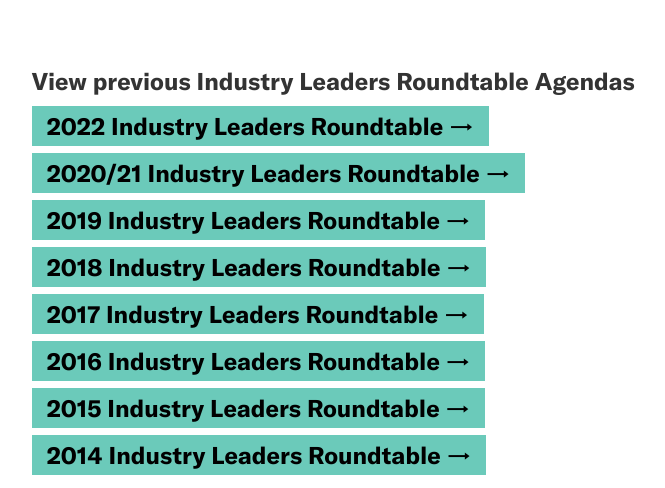
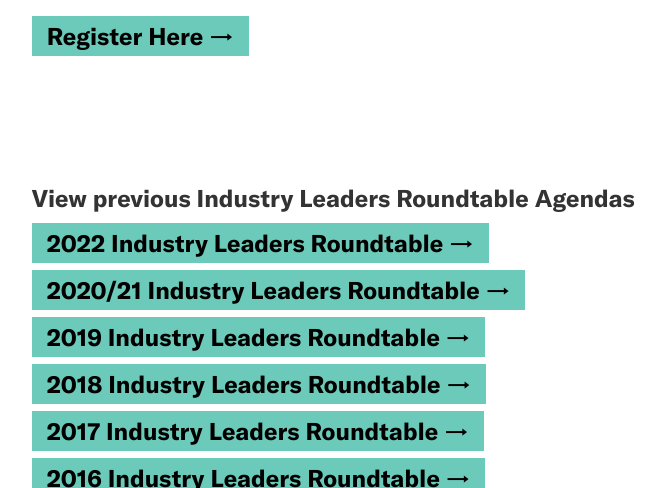
Before and after one commit to jengalas/bwaf-bbw, a Jekyll site: the page built from _programs/industry-leaders-roundtable-retreat.md, in a window 1280 px wide and 900 px high, scrolled down 2506 px, cut to the strip 239-727 px from the top of the window. Shown: the whole strip, without its empty margins (445-1110 px from the left). Built offline with Jekyll 4.4.1, drawn with Linux system fonts in a browser that asks for light colours; nearby versions of some CDN libraries; some web fonts are replaced.

Commit message:
Updated 1 file via CloudCannon.

```diff
--- a/_programs/industry-leaders-roundtable-retreat.md
+++ b/_programs/industry-leaders-roundtable-retreat.md
@@ -99,6 +99,13 @@ page_blocks:
       https://res.cloudinary.com/beverly-willis-architecture-foundation/image/upload/v1731948267/BWAF_Miami_Roundtable_2.jpg
     alt_text:
     image_caption_text: ''
+  - template: buttons-block
+    button:
+      - button_text: Register Here
+        button_link: >-
+          https://www.eventbrite.com/e/2024-industry-leaders-roundtable-retreat-miami-tickets-1055638526249
+    section_break: false
+    include_left-hand_column_text_: false
   - template: miscellaneous-block
     button:
       - button_text:
```
